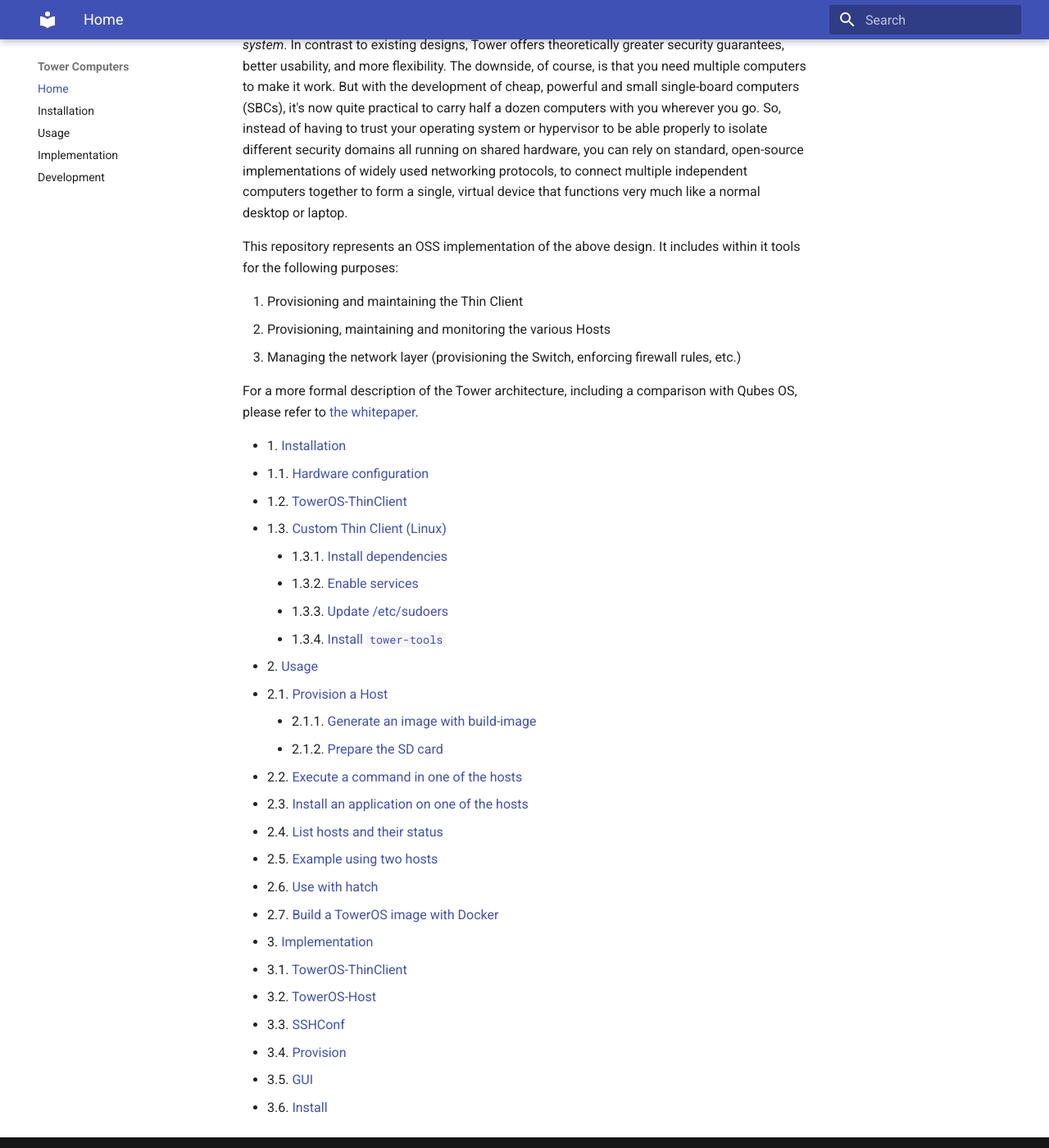
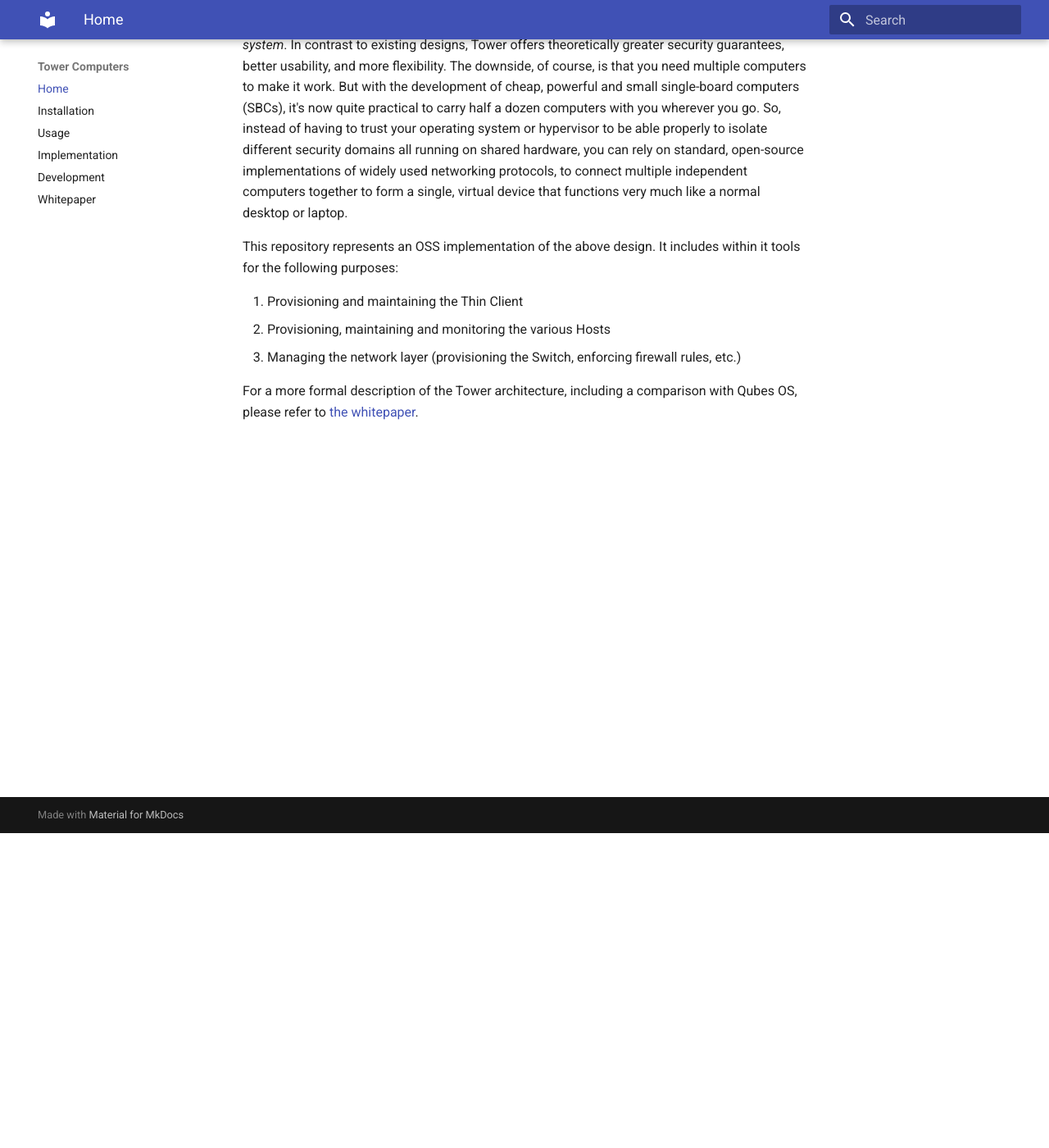
Before and after one commit to towercomputers/toweros, an MkDocs documentation site: the page built from docs/index.md, in a window 1280 px wide and 1400 px high, scrolled down 384 px. Shown: the whole window at 82% size. Built offline with MkDocs 1.6.1 and Material for MkDocs 9.7.7, drawn with Linux system fonts in a browser that asks for light colours.

Commit message:
remove toc for index; add whitepaper in left menu

```diff
--- a/docs/index.md
+++ b/docs/index.md
@@ -11,30 +11,3 @@
 3. Managing the network layer (provisioning the Switch, enforcing firewall rules, etc.)
 
 For a more formal description of the Tower architecture, including a comparison with Qubes OS, please refer to [the whitepaper](Tower%20Whitepaper.pdf).
-
-
-* 1.[ Installation](installation.md#1-installation)
-  * 1.1. [Hardware configuration](installation.md#11-hardware-configuration)
-  * 1.2. [TowerOS-ThinClient](installation.md#12-toweros-thin-client)
-  * 1.3. [Custom Thin Client (Linux)](installation.md#13-custom-thin-client-linux)
-    * 1.3.1. [Install dependencies](installation.md#131-install-dependencies)
-    * 1.3.2. [Enable services](installation.md#132-enable-services)
-    * 1.3.3. [Update /etc/sudoers](installation.md#134-update-etcsudoers)
-    * 1.3.4. [Install `tower-tools`](installation.md#135-install-tower-tools)
-* 2.[ Usage](usage.md#2-usage)
-  * 2.1. [Provision a Host](usage.md#21-provision-a-host)
-    * 2.1.1. [Generate an image with build-image](usage.md#211-generate-an-image-with-build-image)
-    * 2.1.2. [Prepare the SD card](usage.md#212-prepare-the-sd-card)
-  * 2.2. [Execute a command in one of the hosts](usage.md#22-execute-a-command-in-one-of-the-hosts)
-  * 2.3. [Install an application on one of the hosts](usage.md#23-install-an-application-on-one-of-the-hosts)
-  * 2.4. [List hosts and their status](usage.md#24-list-hosts-and-their-status)
-  * 2.5. [Example using two hosts](usage.md#25-example-using-two-hosts)
-  * 2.6. [Use with hatch](usage.md#26-use-with-hatch)
-  * 2.7. [Build a TowerOS image with Docker](usage.md#27-build-a-toweros-image-with-docker)
-* 3.[ Implementation](implementation.md#3-implementation)
-  * 3.1. [TowerOS-ThinClient](implementation.md#31-toweros-thinclient)
-  * 3.2. [TowerOS-Host](implementation.md#32-toweros-host)
-  * 3.3. [SSHConf](implementation.md#33-sshconf)
-  * 3.4. [Provision](implementation.md#34-provision)
-  * 3.5. [GUI](implementation.md#35-gui)
-  * 3.6. [Install](implementation.md#36-install)
--- a/mkdocs.yml
+++ b/mkdocs.yml
@@ -8,3 +8,4 @@
   - Usage: usage.md
   - Implementation: implementation.md
   - Development: DeveloperGuide.md
+  - Whitepaper: "Tower Whitepaper.pdf"
```
